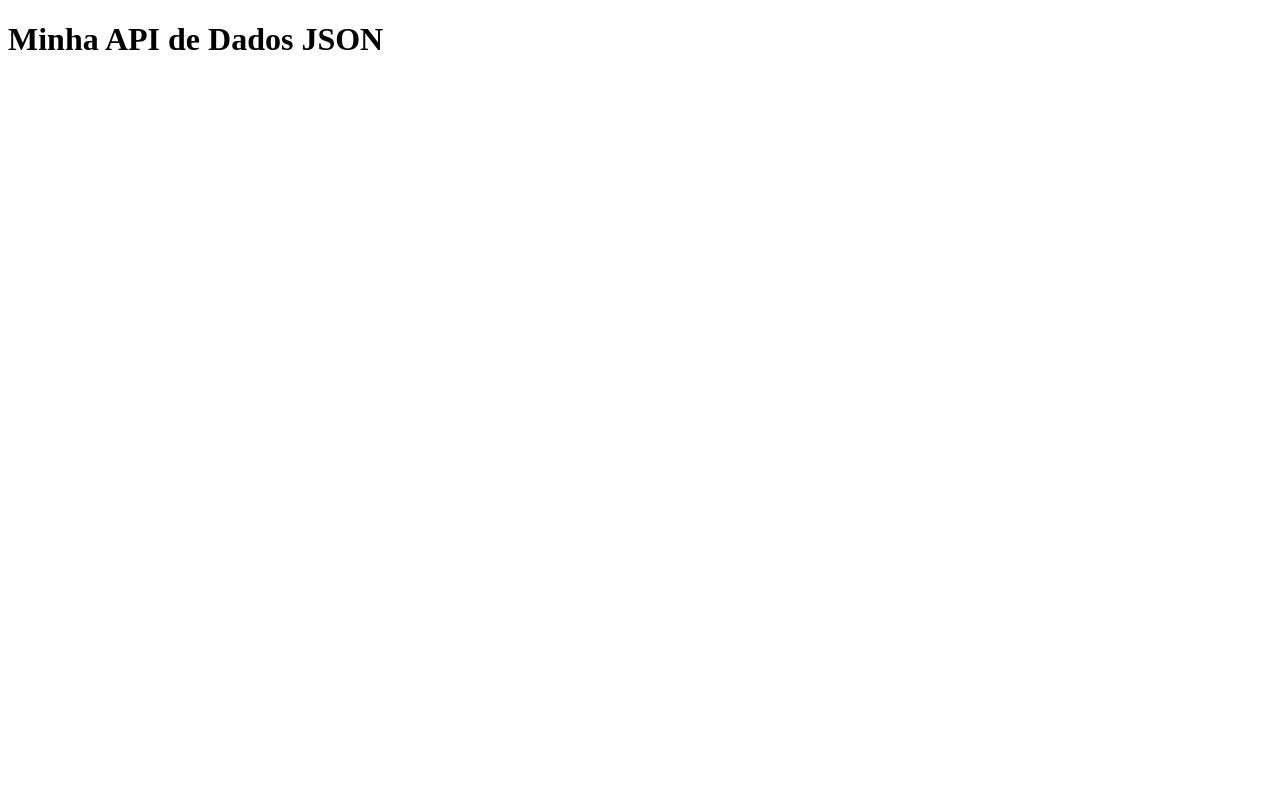
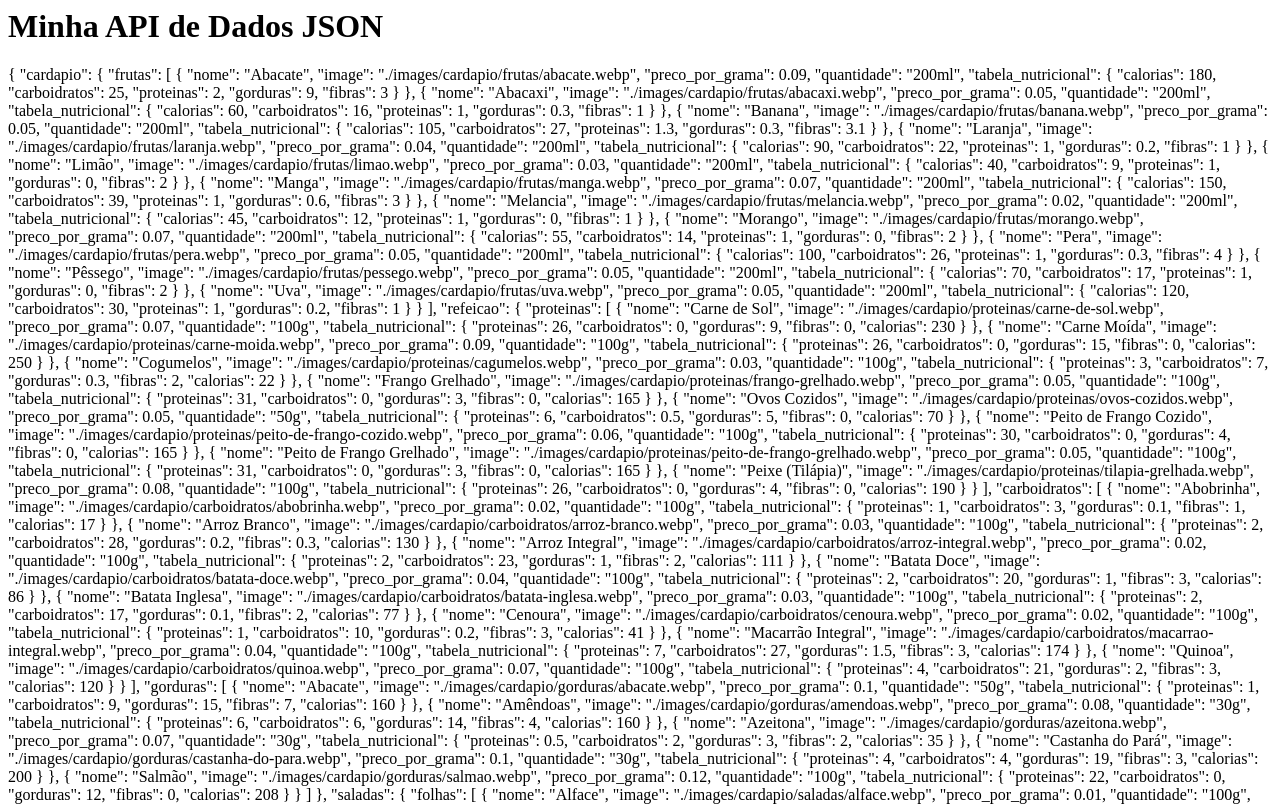
Before and after one commit to Janaina2000/api-ifood-json, a plain HTML site: page index.html in a window 1280 px wide. Shown: the top 804 px of the page. Drawn offline with Linux system fonts and the light colour scheme.

Commit message:
manipulando

```diff
--- a/index.html
+++ b/index.html
@@ -1,18 +1,11 @@
-<!DOCTYPE html>
-<html lang="pt-br">
-<head>
-    <meta charset="UTF-8">
-    <meta name="viewport" content="width=device-width, initial-scale=1.0">
-    <title>Minha API</title>
-</head>
 <body>
     <h1>Minha API de Dados JSON</h1>
 
+    <div id="data-container"></div> <!-- Área para exibir os dados -->
+
     <script>
-        // URL onde o arquivo JSON está hospedado
         const url = "https://janaina2000.github.io/api-ifood-json/api.json";
 
-        // Função para buscar o arquivo JSON e manipular os dados
         fetch(url)
             .then(response => {
                 if (!response.ok) {
@@ -22,11 +15,12 @@
             })
             .then(data => {
                 console.log("Dados recebidos:", data);
-                // Aqui você pode usar os dados como preferir
+                // Exibir os dados na página
+                const container = document.getElementById("data-container");
+                container.innerHTML = JSON.stringify(data, null, 2); // Exibe os dados formatados
             })
             .catch(error => {
                 console.error("Erro ao acessar a API:", error);
             });
     </script>
 </body>
-</html>
```
